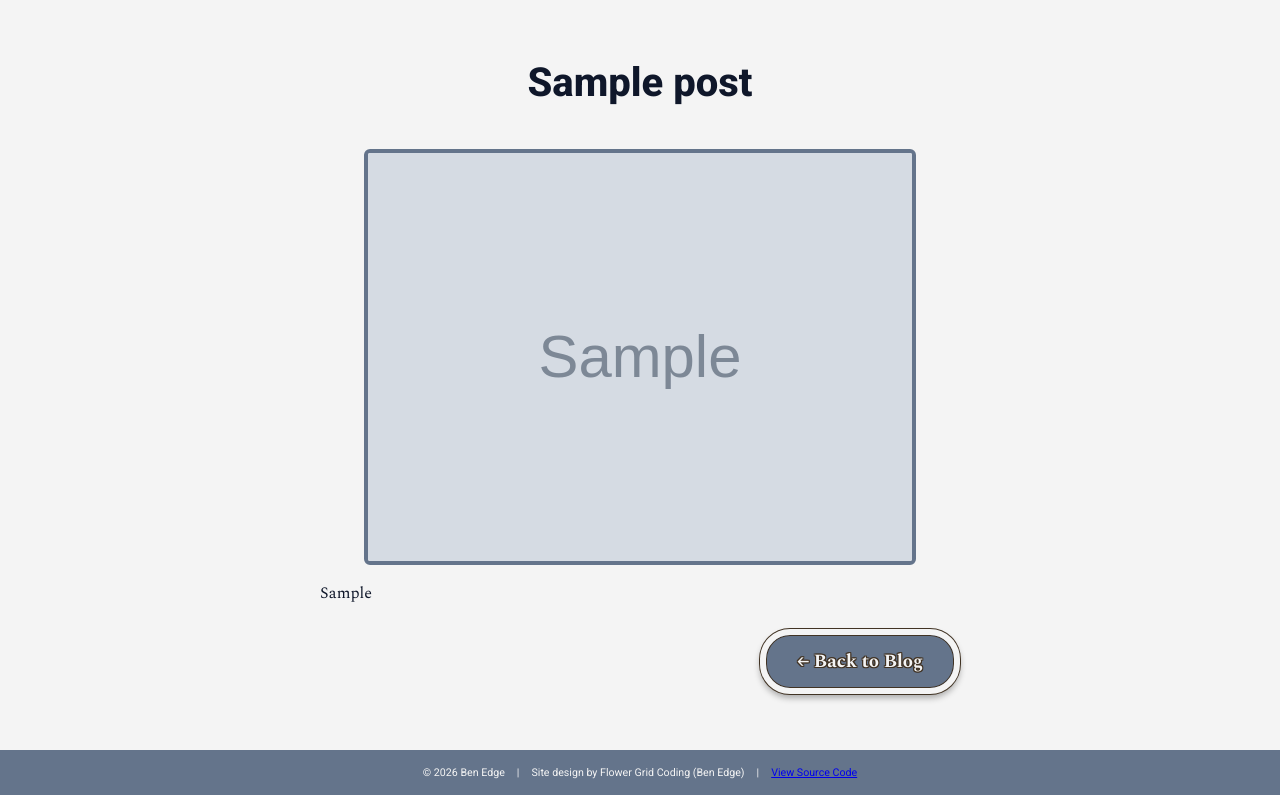
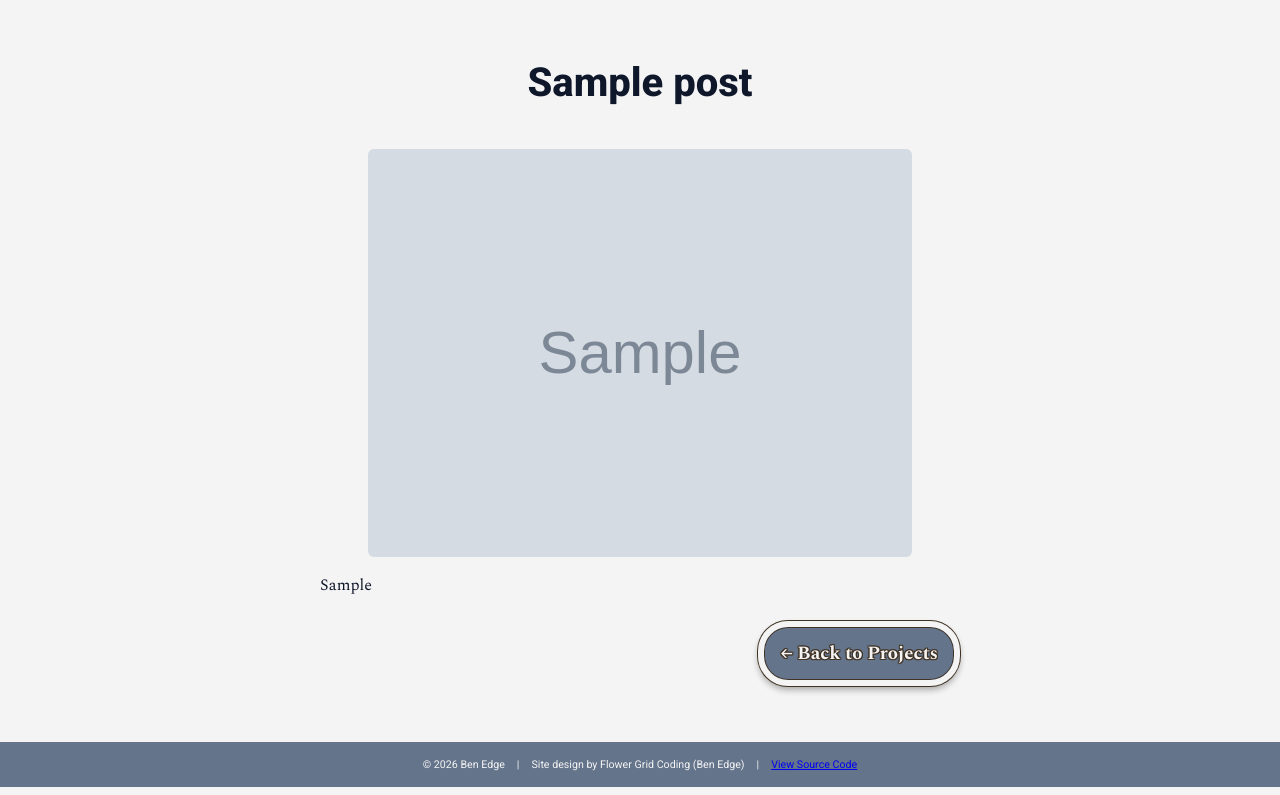
Before and after one commit to FlowerGrid/portfolio_app, a Flask app: a page that uses app/blueprints/main/templates/main/base.html in a window 1280 px wide. Shown: the part 122-917 px from the top of the page. Run offline with Flask 3, Linux system fonts and the light colour scheme; tables that the repository leaves empty hold one stand-in row (values such as "Sample post"); grey boxes marked "Sample" are stand-in pictures; some libraries are stand-ins or nearby versions.

Commit message:
Consolidate blogs and porjects into one jinja template

```diff
--- a/app/blueprints/admin/routes.py
+++ b/app/blueprints/admin/routes.py
@@ -194,7 +194,7 @@ def edit_blog_post(object_id):
     form = BlogForm(obj=blog)
     form_action = url_for('admin.new_blog_post')
     tags_list = [t.name for t in blog.tags_in_blog_post]
-    content_blocks = db_helpers.fetch_content_block_dicts(Project.__tablename__, object_id)
+    content_blocks = db_helpers.fetch_content_block_dicts(BlogPost.__tablename__, object_id)
     # form.category.choices = [(cat.id, cat.name) for cat in CATEGORIES]
     data = {
         'model': 'blog',
@@ -205,6 +205,7 @@ def edit_blog_post(object_id):
         'tags_list': tags_list,
         'content_blocks': content_blocks
     }
+    print(f'>>>> json: {json_data}')
     return (render_template('admin/add-edit-content-item.html', data=data, json_data=json_data, form=form, form_action=form_action))
 
 
--- a/app/blueprints/main/routes.py
+++ b/app/blueprints/main/routes.py
@@ -47,7 +47,7 @@ def show_blog_post(slug):
     content_blocks = fetch_content_block_dicts(post.__tablename__, post.id)
     if not post or not post.is_active:
         abort(404)
-    return render_template('main/blog-post.html', post=post, content_blocks=content_blocks)
+    return render_template('main/project.html', project=post, content_blocks=content_blocks)
 
 
 @main_bp.route('/resume')
--- a/app/blueprints/main/static/css/style.css
+++ b/app/blueprints/main/static/css/style.css
@@ -309,15 +309,11 @@ h2 {
     width: 85%;
     align-self: center;
     margin: 16px 0;
-    border: solid 4px var(--header-footer-bg-color);
+    /* border: solid 1px var(--header-footer-bg-color); */
     box-shadow:
         3px 3px 2px silver
         -3px -3px 2px silver;
 
-}
-
-.page-content .img-container img {
-    /* aspect-ratio: 4 / 2.5; */
 }
 
 .page-content ol li {
@@ -325,9 +321,6 @@ h2 {
 }
 
 /* Content Block Styles */
-.content-block-text {
-    wid
-}
 
 /* Landing page */
 .index-main {
--- a/app/blueprints/main/templates/main/blog-post.html
+++ b/app/blueprints/main/templates/main/blog-post.html
@@ -22,6 +22,8 @@
             <p class="content-text">{{ block.text_content }}</p>
           {% elif block.block_type == 'image' %}
             <img src="{{ block.image_url }}" alt="{{ block.image_alt_text }}" class="content-block-img">
+          {% elif block.block_type == 'subheading' %}
+            <h3 class="content-block-subheading">{{ block.text_content }}</h3>
           {% endif %}
         </div>
       {% endfor %}
```
